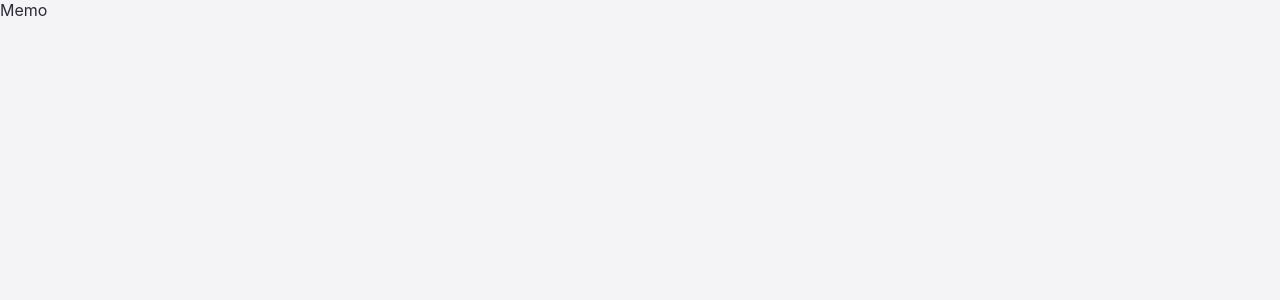
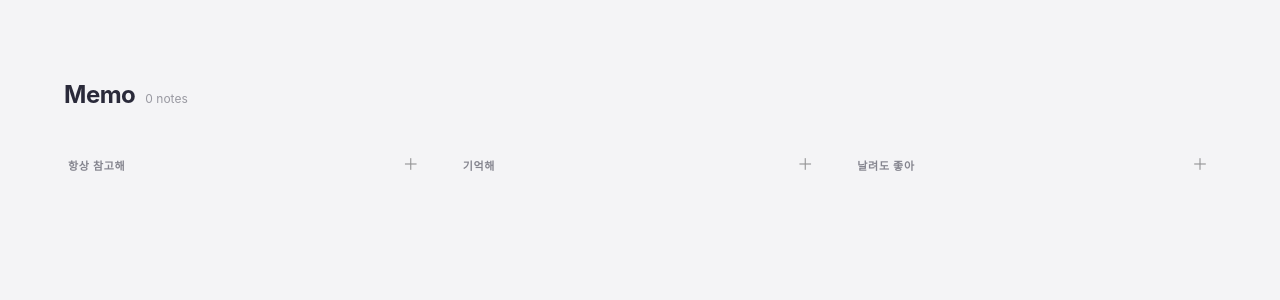
Before and after one commit to sasha-soomin-kim/newsletter-sample, a React (Vite) app: page / in a window 1280 px wide. Shown: the top 300 px of the page. Built offline with nearby package versions, Linux system fonts and the light colour scheme; a web font is replaced by a local one.

Commit message:
feat(ui): wire Board, App, and overall page layout

```diff
--- a/src/App.tsx
+++ b/src/App.tsx
@@ -1,3 +1,10 @@
+import { StorageProvider } from './state/StorageProvider';
+import { Board } from './components/Board';
+
 export default function App() {
-  return <div>Memo</div>;
+  return (
+    <StorageProvider>
+      <Board />
+    </StorageProvider>
+  );
 }
--- /dev/null
+++ b/src/components/Board.tsx
@@ -0,0 +1,84 @@
+import { useMemo, useState } from 'react';
+import { COLUMN_IDS, randomColor } from '../constants';
+import type { ColumnId, Memo } from '../types';
+import { useAppState } from '../state/useAppState';
+import { Column } from './Column';
+import { MemoModal } from './MemoModal';
+
+export function Board() {
+  const { state, dispatch } = useAppState();
+  const [draftingIn, setDraftingIn] = useState<ColumnId | null>(null);
+  const [openId, setOpenId] = useState<string | null>(null);
+
+  const memosByColumn = useMemo(() => {
+    const out: Record<ColumnId, Memo[]> = { reference: [], remember: [], disposable: [] };
+    for (const colId of COLUMN_IDS) {
+      out[colId] = state.columnOrder[colId]
+        .map((id) => state.memos[id])
+        .filter((m): m is Memo => Boolean(m));
+    }
+    return out;
+  }, [state]);
+
+  const handleAdd = (col: ColumnId) => setDraftingIn(col);
+
+  const handleCommitDraft = (col: ColumnId, data: { title: string; body: string }) => {
+    if (data.title.trim() === '' && data.body.trim() === '') {
+      setDraftingIn(null);
+      return;
+    }
+    const now = Date.now();
+    const memo: Memo = {
+      id: crypto.randomUUID(),
+      title: data.title || ' ',
+      body: data.body,
+      color: randomColor(),
+      column: col,
+      pinned: false,
+      createdAt: now,
+      updatedAt: now,
+    };
+    dispatch({ type: 'CREATE_MEMO', memo });
+    setDraftingIn(null);
+  };
+
+  const openMemo = openId ? state.memos[openId] : null;
+
+  return (
+    <div className="page">
+      <header className="page__header">
+        <div>
+          <span className="page__brand">Memo</span>
+          <span className="page__brand-sub">{Object.keys(state.memos).length} notes</span>
+        </div>
+      </header>
+      <div className="board">
+        {COLUMN_IDS.map((colId) => (
+          <Column
+            key={colId}
+            columnId={colId}
+            memos={memosByColumn[colId]}
+            drafting={draftingIn === colId}
+            onAdd={() => handleAdd(colId)}
+            onCommitDraft={(data) => handleCommitDraft(colId, data)}
+            onCancelDraft={() => setDraftingIn(null)}
+            onOpenMemo={setOpenId}
+            onTogglePin={(id) => dispatch({ type: 'TOGGLE_PIN', id })}
+          />
+        ))}
+      </div>
+      {openMemo && (
+        <MemoModal
+          memo={openMemo}
+          onClose={() => setOpenId(null)}
+          onUpdate={(id, patch) => dispatch({ type: 'UPDATE_MEMO', id, patch })}
+          onChangeColor={(id, color) => dispatch({ type: 'CHANGE_COLOR', id, color })}
+          onDelete={(id) => {
+            dispatch({ type: 'DELETE_MEMO', id });
+            setOpenId(null);
+          }}
+        />
+      )}
+    </div>
+  );
+}
--- a/src/styles/global.css
+++ b/src/styles/global.css
@@ -149,3 +149,11 @@ body {
 
 .column { display: flex; flex-direction: column; gap: 14px; }
 .column__list { display: flex; flex-direction: column; gap: 14px; }
+
+.page { padding: 112px 192px; min-height: 100vh; }
+@media (max-width: 1280px) { .page { padding: 80px 64px; } }
+@media (max-width: 800px) { .page { padding: 48px 24px; } }
+.page__header { display: flex; justify-content: space-between; align-items: baseline; margin-bottom: 48px; }
+.page__brand { font-size: 24px; font-weight: 700; letter-spacing: -0.02em; }
+.page__brand-sub { font-size: 12px; opacity: 0.45; margin-left: 10px; font-weight: 400; }
+.board { display: grid; grid-template-columns: 1fr 1fr 1fr; gap: 32px; }
```
